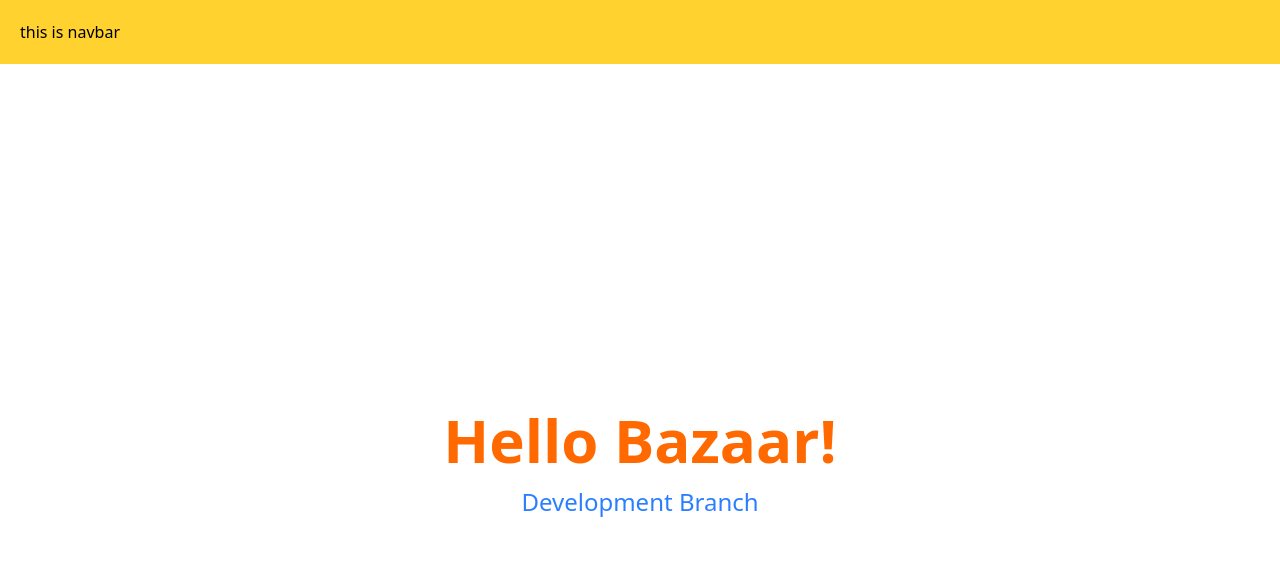
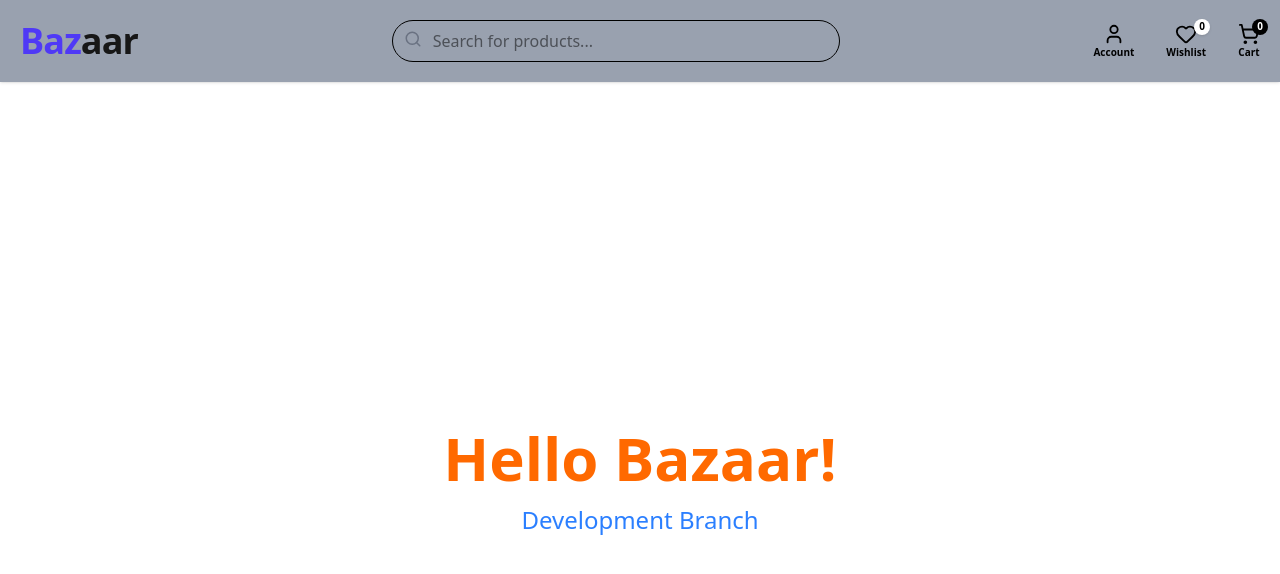
Before and after one commit to hasan8651/bazaar-nextjs, a Next.js app: page / in a window 1280 px wide. Shown: the top 574 px of the page. Built offline with nearby package versions, Linux system fonts and the light colour scheme.

Commit message:
[ADDED]:navbar structure create

```diff
--- a/package.json
+++ b/package.json
@@ -9,6 +9,7 @@
     "lint": "eslint"
   },
   "dependencies": {
+    "lucide-react": "^0.564.0",
     "next": "16.1.6",
     "postcss": "^8.5.6",
     "react": "19.2.3",
--- /dev/null
+++ b/src/app/Components/BazarLogo.jsx
@@ -0,0 +1,11 @@
+export default function BazaarLogo() {
+  return (
+    <h1 className="
+      text-4xl font-extrabold select-none
+      text-neutral-900 dark:text-white
+      tracking-tight
+    ">
+      <span className="text-indigo-600">Baz</span>aar
+    </h1>
+  );
+}
--- a/src/app/Components/Navbar.jsx
+++ b/src/app/Components/Navbar.jsx
@@ -1,10 +1,52 @@
 import React from 'react';
+import BazaarLogo from './BazarLogo';
+import { Search, ShoppingCart, Heart, User } from 'lucide-react';
 
 const Navbar = () => {
     return (
-        <div className='p-5 bg-amber-300 text-black'>
-            this is navbar
-        </div>
+        <nav className='p-4 md:p-5 flex items-center bg-gray-400 justify-between  text-black sticky top-0 z-50 shadow-sm'>
+            {/* Logo */}
+            <div className='flex items-center'>
+                <BazaarLogo />
+            </div>
+
+            {/* search bar  */}
+            <div className='hidden md:flex flex-1 mx-10'>
+                <div className='relative w-full max-w-md mx-auto'>
+                    <input
+                        type="text"
+                        placeholder="Search for products..."
+                        className='w-full py-2 px-4 pl-10 rounded-full border-1 focus:outline-none focus:ring-2 focus:ring-black/20'
+                    />
+                    <Search className='absolute left-3 top-2.5 text-gray-500' size={18} />
+                </div>
+            </div>
+
+            {/* icons*/}
+            <div className='flex items-center space-x-5 md:space-x-8'>
+                {/* search icon for mobile */}
+                <button className='md:hidden hover:opacity-70'>
+                    <Search size={24} />
+                </button>
+
+                <div className='flex flex-col items-center cursor-pointer hover:opacity-70'>
+                    <User size={22} />
+                    <span className='text-[10px] font-bold hidden md:block'>Account</span>
+                </div>
+
+                <div className='relative flex flex-col items-center cursor-pointer hover:opacity-70'>
+                    <Heart size={22} />
+                    <span className='absolute -top-1 -right-1 bg-white text-black text-[10px] font-extrabold rounded-full h-4 w-4 flex items-center justify-center shadow-sm'>0</span>
+                    <span className='text-[10px] font-bold hidden md:block'>Wishlist</span>
+                </div>
+
+                <div className='relative flex flex-col items-center cursor-pointer hover:opacity-70'>
+                    <ShoppingCart size={22} />
+                    <span className='absolute -top-1 -right-2 bg-black text-white text-[10px] font-bold rounded-full h-4 w-4 flex items-center justify-center'>0</span>
+                    <span className='text-[10px] font-bold hidden md:block'>Cart</span>
+                </div>
+            </div>
+        </nav>
     );
 };
 
```
Also changed, not shown: 1 other file (tests, documents, lock files or other folders).
